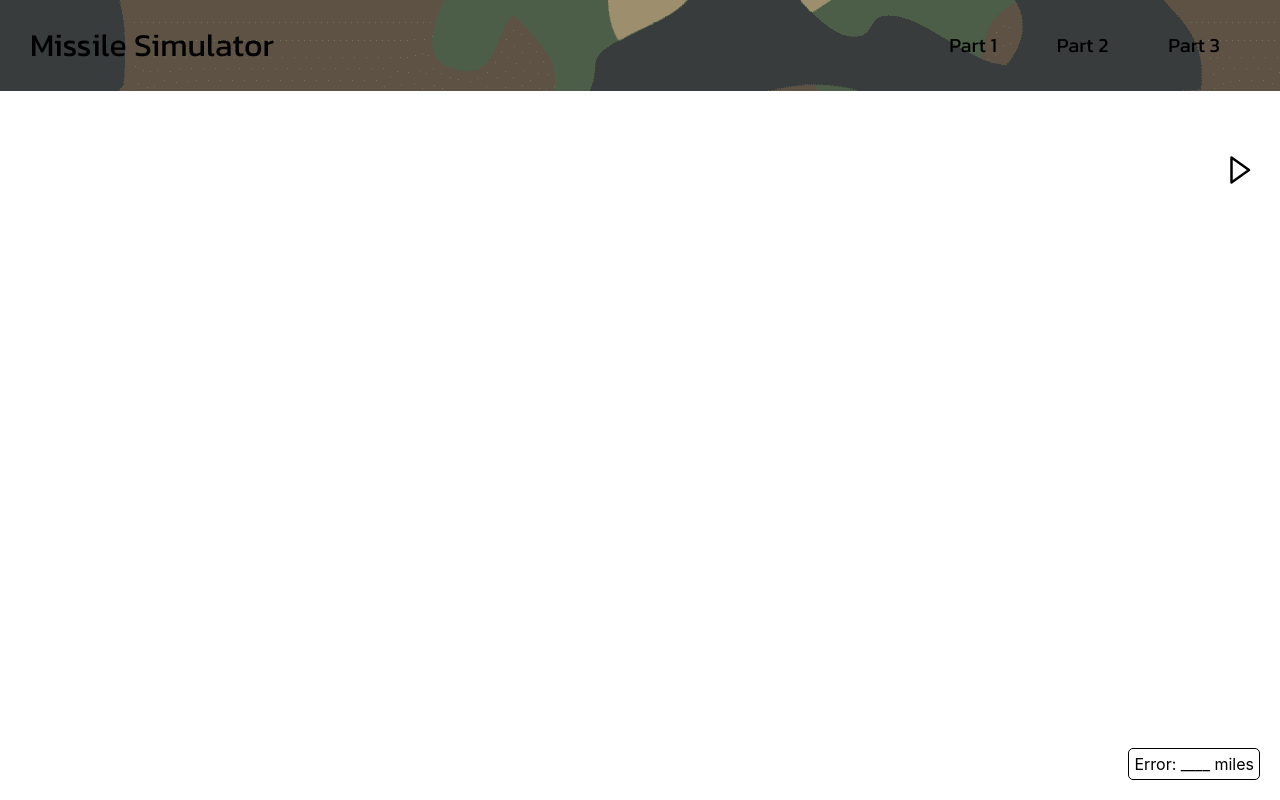
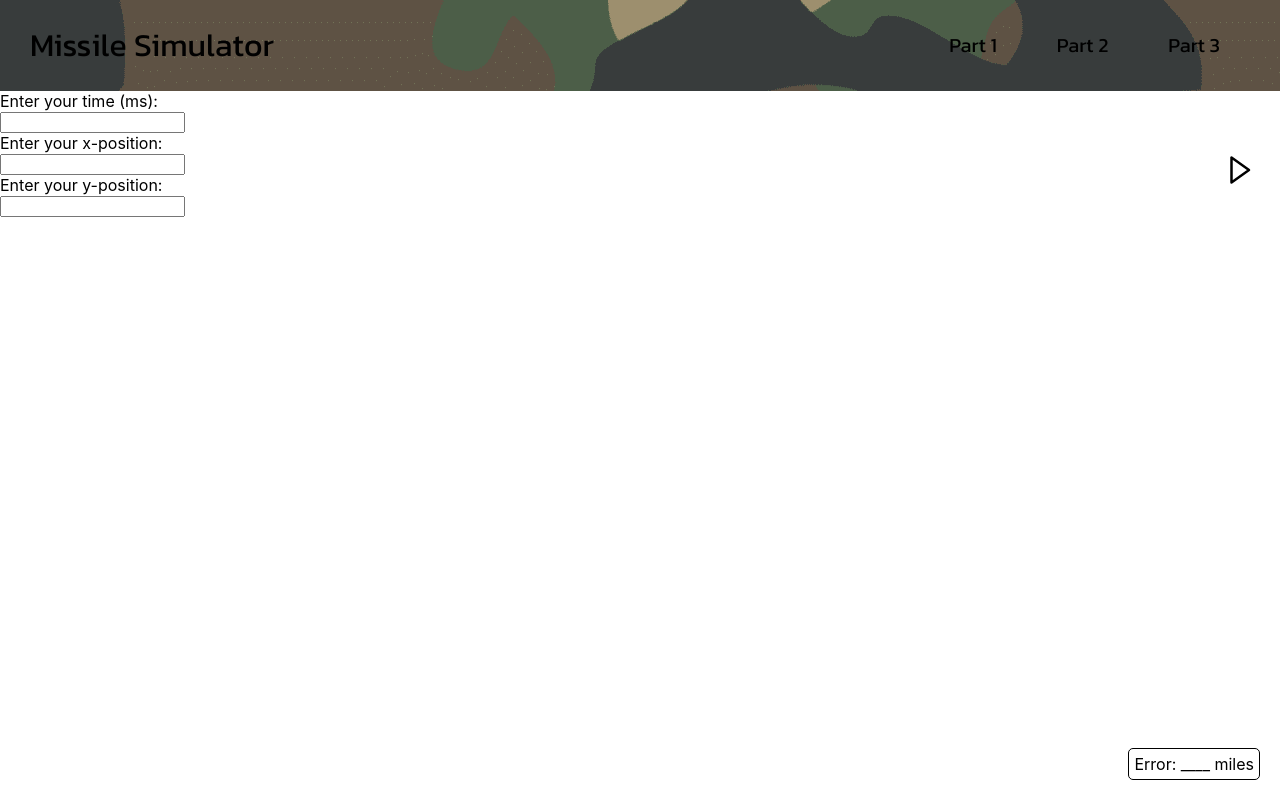
Before and after one commit to danasiongsin/Missile-Simulator, a React (Create React App) app: page /part3 in a window 1280 px wide. Built offline with nearby package versions, Linux system fonts and the light colour scheme.

Commit message:
part 3 boxes

```diff
--- a/src/components/InputBox.jsx
+++ b/src/components/InputBox.jsx
@@ -4,7 +4,6 @@
 export default function InputBox({inputText, setText}) {
    return (
       <div>
-         Enter your teamname:
          <input
          type= "text"
          value = {inputText}
--- a/src/pages/Part2.jsx
+++ b/src/pages/Part2.jsx
@@ -50,7 +50,10 @@
             </button>
             <Error distance={distance} />
             <Stopwatch startTime={startTime} playState={playState} />
-            <InputBox inputText = {text} setText = {setText}/>
+            <div>
+                Enter your teamname: <InputBox inputText = {text} setText = {setText}/>
+            </div>
+
         </>
     );
 }
--- a/src/pages/Part3.jsx
+++ b/src/pages/Part3.jsx
@@ -6,11 +6,15 @@
 import Playbutton from '../components/Playbutton';
 import Stopwatch from '../components/Stopwatch';
 import '../App.css';
+import InputBox from '../components/InputBox';
 
 function Part3() {
     const [playState, setPlayState] = useState('stopped');
     const [startTime, setStartTime] = useState(null);
     const { missile, distance } = MissileSimulation(playState, setPlayState, startTime, setStartTime);
+    const [inputTime, setTime] = useState("");
+    const [xPos, setX] = useState("");
+    const [yPos, setY] = useState("");
 
     const handlePlay = (e) => {
         setPlayState('running_2');
@@ -47,6 +51,12 @@
                 <Playbutton />
             </button>
             <Error distance={distance} />
+            <div>
+                Enter your time (ms): <InputBox inputText = {inputTime} setText = {setTime}/>
+                Enter your x-position:<InputBox inputText = {xPos} setText = {setX}/>
+                Enter your y-position: <InputBox inputText = {yPos} setText = {setY}/>
+            </div>
+
         </>
     );
 }
```
